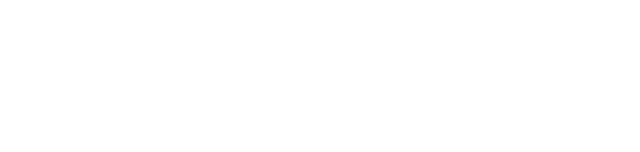
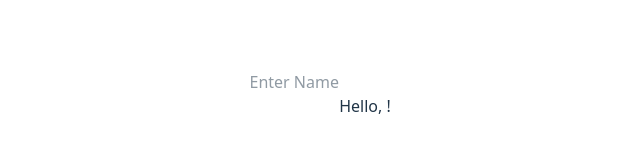
Before and after one commit to zalsabilaherawaty18/belajar-web-react, a React (Vite) app: page /UseState in a window 1280 px wide. Before the commit this address had no page. Shown: the part 306-458 px from the top of the page, without its empty margins (275-915 px from the left). Built offline with nearby package versions, Linux system fonts and the light colour scheme.

Commit message:
Menambahkan halaman UseState dengan input dan state

```diff
--- a/package.json
+++ b/package.json
@@ -10,6 +10,7 @@
     "preview": "vite preview"
   },
   "dependencies": {
+    "axios": "^1.13.6",
     "framer-motion": "^12.35.2",
     "mation": "^0.0.2",
     "motion": "^12.35.2",
--- a/src/App.jsx
+++ b/src/App.jsx
@@ -1,21 +1,20 @@
-import { useState } from 'react'
-import reactLogo from './assets/react.svg'
-import viteLogo from '/vite.svg'
-import './App.css'
-import { Route, Routes } from 'react-router-dom'
-import Home from './belajar-react/pages/Home'
-import Catatan from './belajar-react/pages/Catatan'
-import Motion from './belajar-react/pages/Motion'
-
+import { useState } from "react";
+import reactLogo from "./assets/react.svg";
+import viteLogo from "/vite.svg";
+import "./App.css";
+import { Route, Routes } from "react-router-dom";
+import Home from "./belajar-react/pages/Home";
+import Catatan from "./belajar-react/pages/Catatan";
+import Motion from "./belajar-react/pages/Motion";
+import UseState from "./belajar-react/pages/UseState";
 
 export default function App() {
   return (
-
-
-      <Routes>
-        <Route path="/" element={<Home />} />
-        <Route path="/Catatan" element={<Catatan/>} />
-        <Route path="/Motion" element={<Motion/>} />
-      </Routes>
+    <Routes>
+      <Route path="/" element={<Home />} />
+      <Route path="/Catatan" element={<Catatan />} />
+      <Route path="/Motion" element={<Motion />} />
+      <Route path="/UseState" element={<UseState />} />
+    </Routes>
   );
 }
--- /dev/null
+++ b/src/belajar-react/pages/UseState.jsx
@@ -0,0 +1,18 @@
+import { useState } from "react";
+
+export default function UseState() {
+  const [name, setName] = useState("");
+
+  return (
+    <div className="p-6 max-w-md mx-auto">
+      <input
+        type="text"
+        placeholder="Enter Name"
+        value={name}
+        onChange={(e) => setName(e.target.value)}
+        className="border border-gray-300 rounded-md px-4 py-2 mb-4 w-full"
+      />
+      <p className="text-lg mb-4">Hello, {name}!</p>
+    </div>
+  );
+}
```
Also changed, not shown: 1 other file (tests, documents, lock files or other folders).
